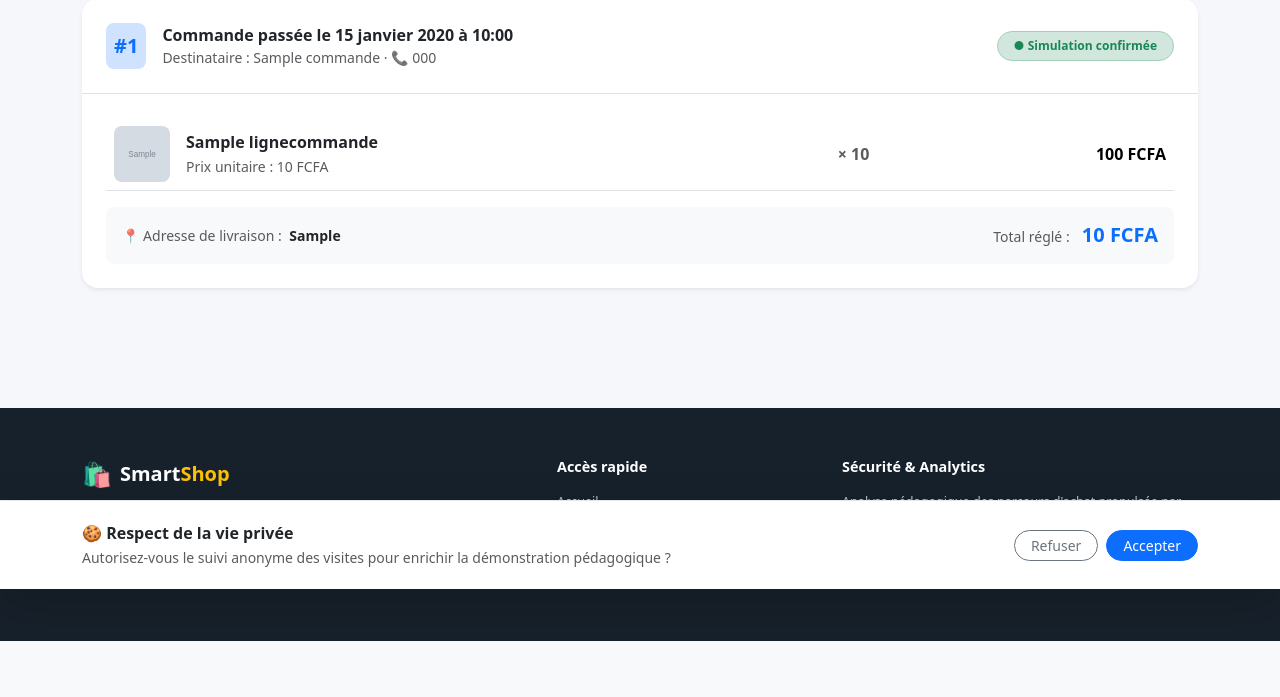
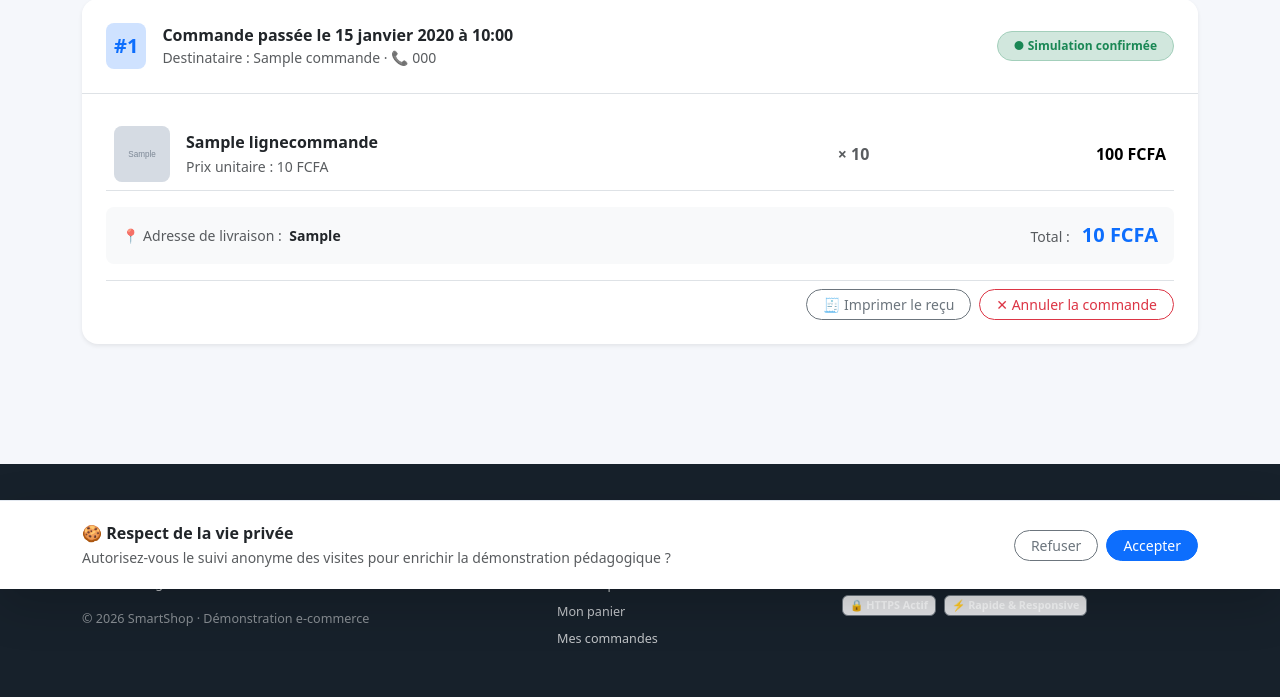
Before and after one commit to fatsassindiaye-dot/smartshop-, a Django app: page /mes-commandes/ in a window 1280 px wide. Shown: the part 211-908 px from the top of the page. Before the commit the page ends 852 px from the top, so only its background shows below. Run offline with Django 5.2, Linux system fonts and the light colour scheme; a user stored in the database is signed in; tables that the repository leaves empty hold one stand-in row (values such as "Sample post"); grey boxes marked "Sample" are stand-in pictures.

Commit message:
Refonte graphique : photos HD et mes commandes

```diff
--- a/Desktop/SmartShop_/SmartShop/boutique/urls.py
+++ b/Desktop/SmartShop_/SmartShop/boutique/urls.py
@@ -14,5 +14,6 @@ urlpatterns=[
  path('deconnexion/',auth_views.LogoutView.as_view(),name='deconnexion'),
  path('commander/',views.commander,name='commander'),
  path('mes-commandes/',views.mes_commandes,name='mes_commandes'),
+ path('mes-commandes/annuler/<int:commande_id>/',views.annuler_commande,name='annuler_commande'),
  path('consentement/',views.consentement,name='consentement'),
 ]
--- a/Desktop/SmartShop_/SmartShop/boutique/views.py
+++ b/Desktop/SmartShop_/SmartShop/boutique/views.py
@@ -110,6 +110,22 @@ def mes_commandes(request):
     return render(request,'mes_commandes.html',{'commandes':Commande.objects.filter(utilisateur=request.user).order_by('-id')})
 
 @login_required
+@require_POST
+def annuler_commande(request, commande_id):
+    commande = get_object_or_404(Commande, pk=commande_id, utilisateur=request.user)
+    if commande.statut == 'simulation':
+        with transaction.atomic():
+            for ligne in commande.lignes.select_related('produit'):
+                ligne.produit.stock += ligne.quantite
+                ligne.produit.save(update_fields=['stock'])
+            commande.statut = 'annulee'
+            commande.save(update_fields=['statut'])
+        messages.success(request, f'La commande #{commande.pk} a été annulée avec succès.')
+    else:
+        messages.warning(request, 'Cette commande ne peut plus être annulée.')
+    return redirect('mes_commandes')
+
+@login_required
 def commander(request):
     articles,total=lignes_panier(request)
     if not articles:
--- a/Desktop/SmartShop_/SmartShop/templates/mes_commandes.html
+++ b/Desktop/SmartShop_/SmartShop/templates/mes_commandes.html
@@ -77,16 +77,32 @@
           </table>
         </div>
 
-        <!-- Adresse de livraison -->
+        <!-- Adresse de livraison et total -->
         <div class="bg-light p-3 rounded-3 mt-3 d-flex flex-wrap justify-content-between align-items-center gap-2">
           <div class="small">
             <span class="text-muted">📍 Adresse de livraison :</span>
             <strong class="text-dark ms-1">{{ commande.adresse }}</strong>
           </div>
           <div class="text-md-end">
-            <span class="text-muted small">Total réglé :</span>
+            <span class="text-muted small">Total :</span>
             <span class="h5 fw-bold text-primary ms-2 mb-0">{{ commande.total }} FCFA</span>
           </div>
+        </div>
+
+        <!-- Actions sur la commande -->
+        <div class="d-flex justify-content-end align-items-center gap-2 mt-3 pt-2 border-top">
+          <button type="button" class="btn btn-outline-secondary btn-sm rounded-pill px-3" onclick="window.print()">
+            🧾 Imprimer le reçu
+          </button>
+
+          {% if commande.statut == 'simulation' %}
+            <form method="post" action="{% url 'annuler_commande' commande.pk %}" class="d-inline" onsubmit="return confirm('Êtes-vous sûr de vouloir annuler cette commande ?');">
+              {% csrf_token %}
+              <button type="submit" class="btn btn-outline-danger btn-sm rounded-pill px-3">
+                ✕ Annuler la commande
+              </button>
+            </form>
+          {% endif %}
         </div>
       </div>
     </div>
```
Also changed, not shown: 1 other file.
